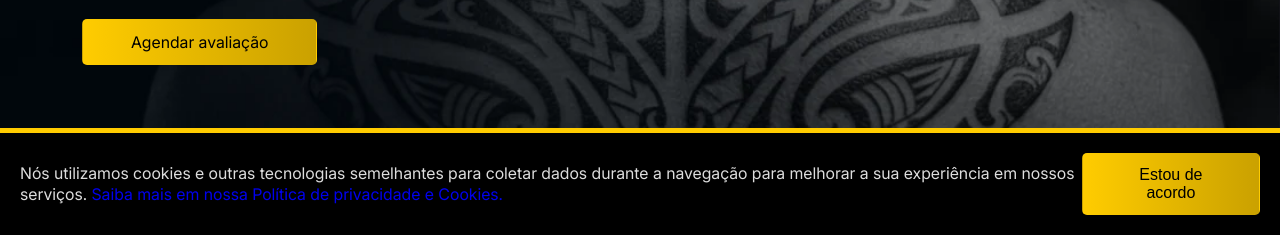
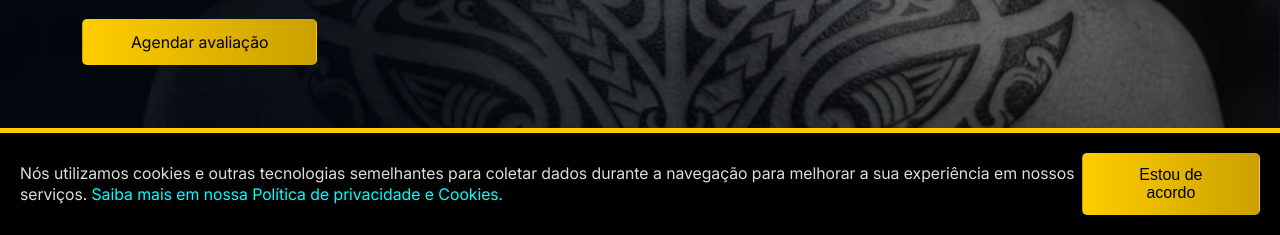
Before and after one commit to ErickCWatanabe/tattoov2, a plain HTML site: page index.html in a window 1280 px wide. Shown: the part 565-800 px from the top of the page. Drawn offline with Linux system fonts and the light colour scheme.

Commit message:
Update style.css

```diff
--- a/css/style.css
+++ b/css/style.css
@@ -35,7 +35,7 @@ html {
     --swiper-theme-color: var(--brand);
     --swiper-pagination-bullet-inactive-color: #CCCCCC;
     --swiper-pagination-bottom: -26px;
-
+     --swiper-pagination-bullet-size: 12px;
 
 }
 
@@ -346,6 +346,9 @@ footer p {
 .info-lgpd p{
     margin-bottom: 0px;
 }
+.info-lgpd a {
+    color: #00ffff;
+}
 
 
 .btn-menu .bar{
```
